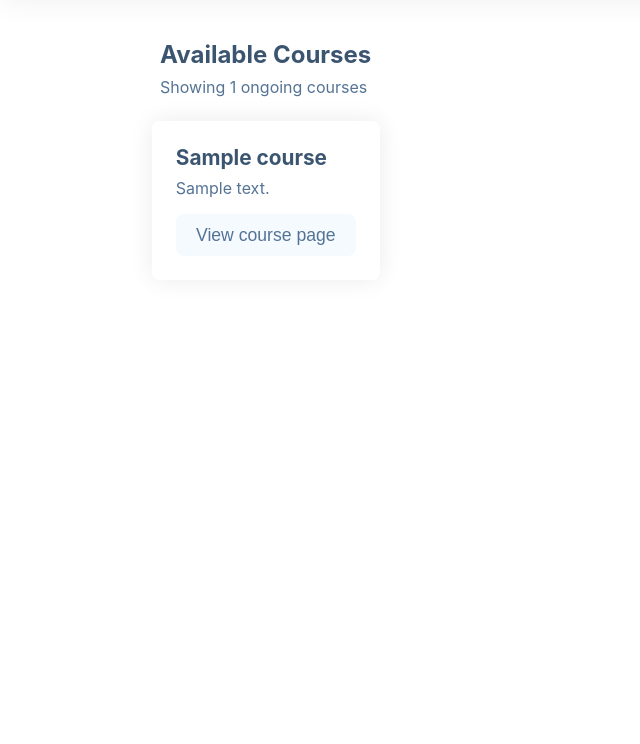
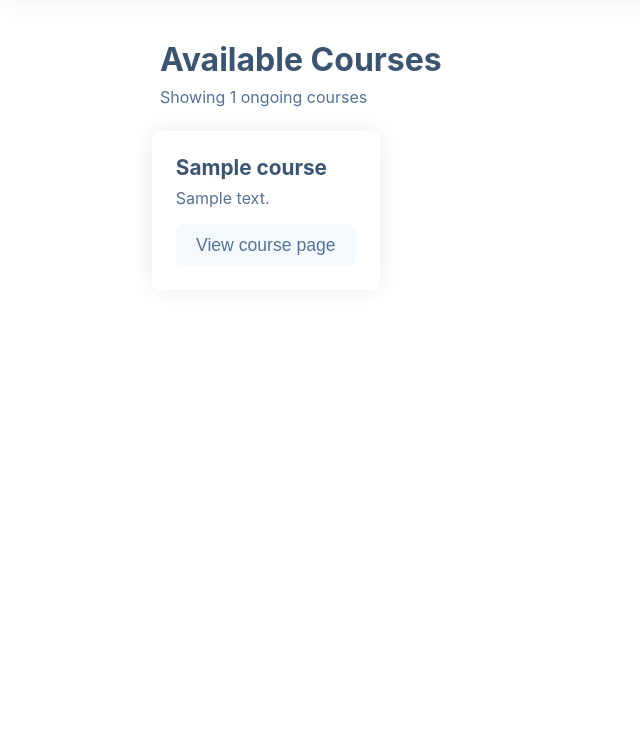
Before and after one commit to 0442/tsoha-opetussovellus, a Flask app: template templates/courses.html in a window 1280 px wide. Shown: the part 56-800 px from the top of the page, without its empty margins (0-640 px from the left). Run offline with Flask 3, Linux system fonts and the light colour scheme; the template is opened without the code that fills it: most values are stand-ins (such as "Sample title", 1, 10 or a date in 2020).

Commit message:
Slightly modify some layouts

```diff
--- a/templates/courses.html
+++ b/templates/courses.html
@@ -5,7 +5,7 @@
 
     <div class="course-page-container">
         <hgroup>
-            <h2>Available Courses</h2>
+            <h1>Available Courses</h1>
             {% if course_count == 0 %}
             <p>There are currently no ongoing courses available. <br>You must wait until a teacher creates one.</p>
             {% else %}
--- a/templates/exercise.html
+++ b/templates/exercise.html
@@ -1,7 +1,7 @@
-
 {% extends "layout.html" %}
 
 {% block content %}
+<div class="page-container">
     <form id="answer-form" action="/courses/{{course.id}}/exercises/{{exercise.id}}/submit" method="POST">
         <div class="" style="background-color: white; display: flex; flex-direction: column; gap:1rem; padding:2rem; border-radius: 0.5rem;">
             <h2>{{exercise.question}}</h2>
@@ -9,4 +9,5 @@
             <button class="button-1" type="submit">Submit answer</button>
         </div>
     </form>
+</div>
 {% endblock %}
```
Lines whose indentation alone changed are shown as unchanged.
